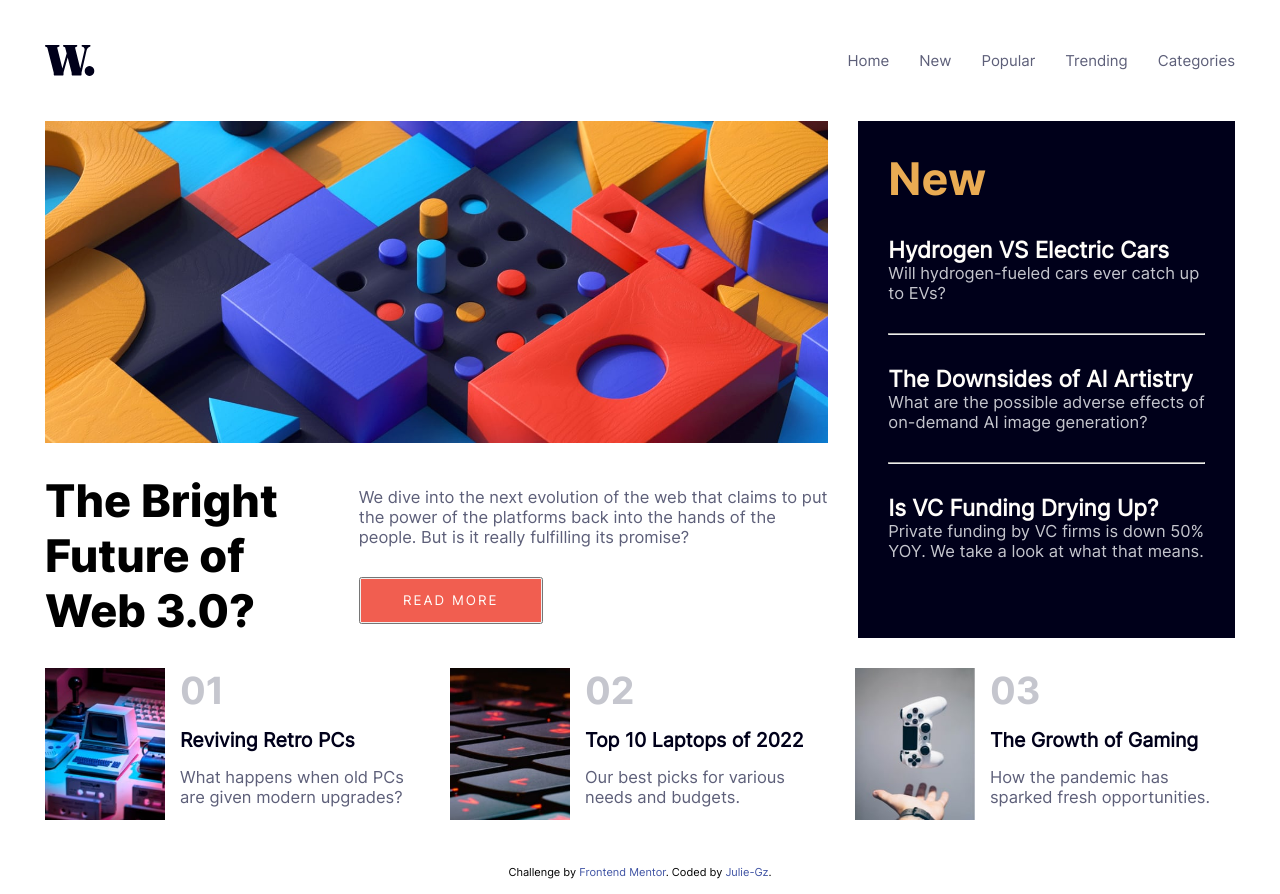
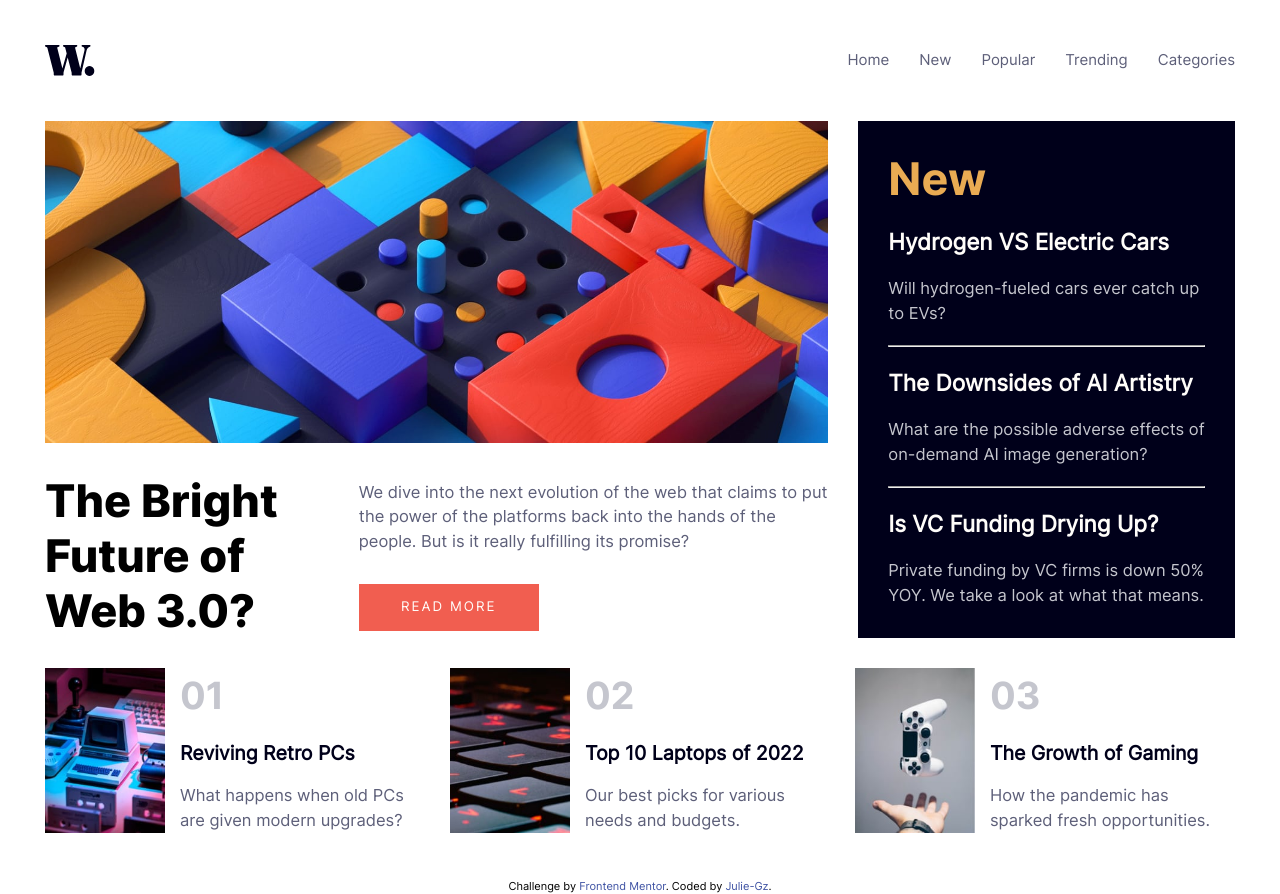
Before and after one commit to Julie-Gz/news-homepage, a plain HTML site: page index.html in a window 1280 px wide. Drawn offline with Linux system fonts and the light colour scheme.

Commit message:
second commit
changed the aside element from display:block to display:flex

```diff
--- a/general-styles.css
+++ b/general-styles.css
@@ -61,6 +61,7 @@ h3{
 
 p,a{
     font-family: "InterRegular";
+    line-height: 1.5;
 }
 
 button{
@@ -136,6 +137,11 @@ picture img{
     object-fit: cover;
 }
 
+button{
+    border: none;
+    outline: none;
+}
+
 .btn{
     display: block;
     width: 12rem;
@@ -165,15 +171,22 @@ header{
     background-color: var(--VeryDarkBlue);
     color: var(--OffWhite);
     padding: 2em;
+    display: flex;
+    flex-direction: column;
+    justify-content: space-between;
 }
 
-.aside-article{
+.aside-article h3{
+    margin-bottom: 1em;
+}
+
+/* .aside-article{
     margin: 2em 0;
 }
 
 .aside-article:last-of-type{
     margin-bottom: 0;
-}
+} */
 
 .aside-title{
     color: var(--SoftOrange);
```
